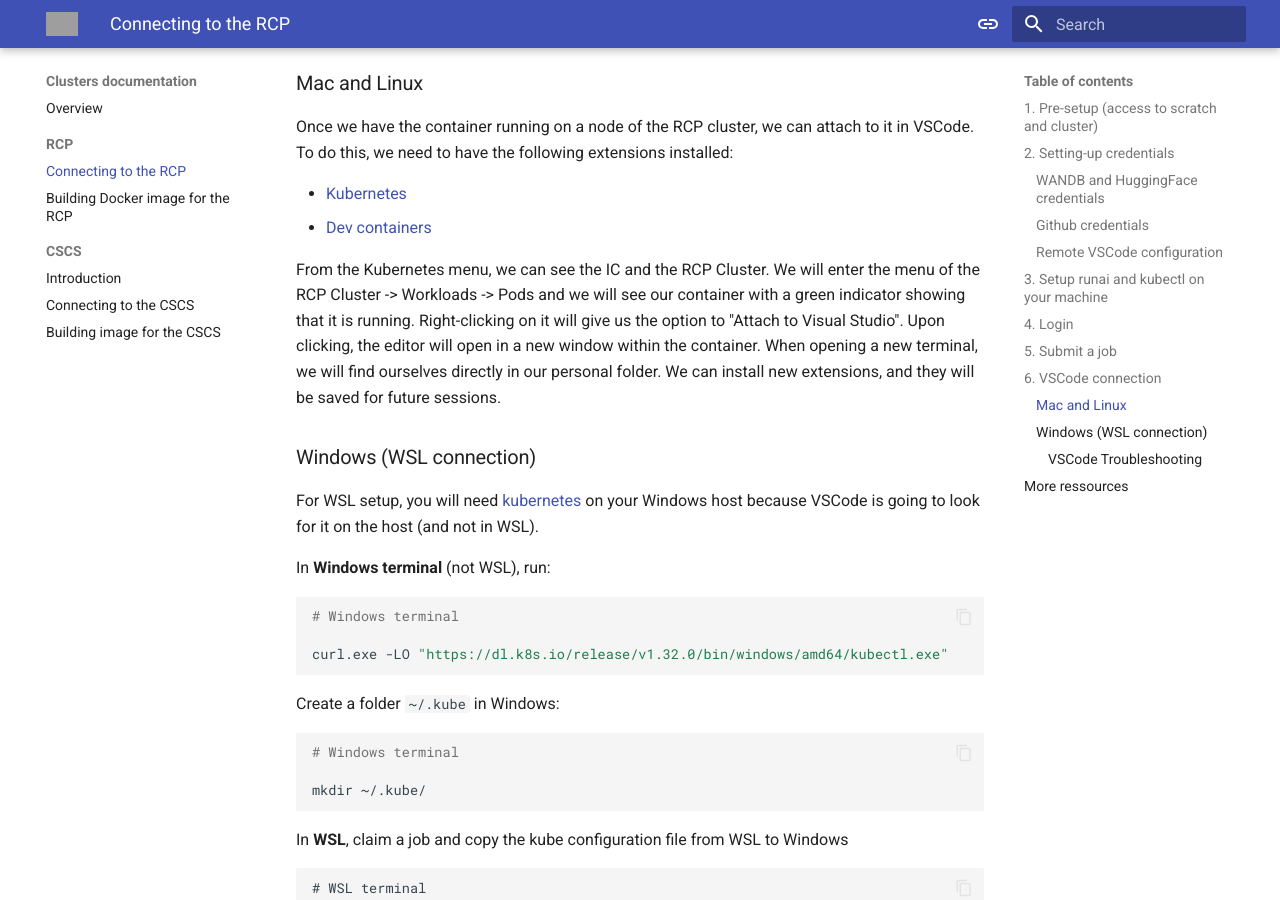
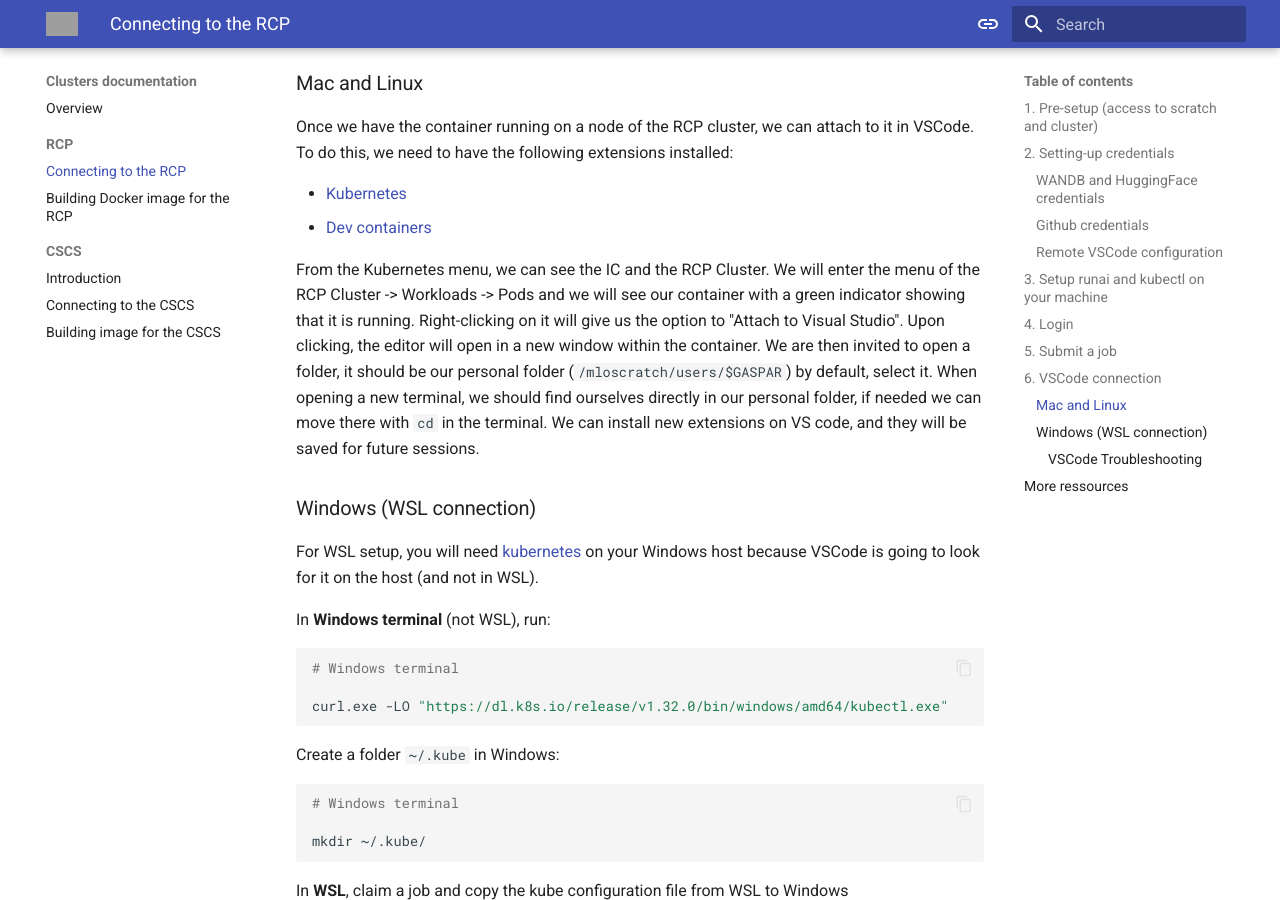
Before and after one commit to EPFLiGHT/LiGHT-doc, an MkDocs documentation site: the page built from docs/clusters/rcp.md, in a window 1280 px wide and 900 px high, scrolled down 5137 px. Built offline with MkDocs 1.6.1 and Material for MkDocs 9.7.7, drawn with Linux system fonts in a browser that asks for light colours; grey boxes are pictures that could not be loaded.

Commit message:
Improved documentation for VS code on RCP

```diff
--- a/docs/clusters/rcp.md
+++ b/docs/clusters/rcp.md
@@ -212,7 +212,7 @@ Once we have the container running on a node of the RCP cluster, we can attach t
 * [Kubernetes](https://marketplace.visualstudio.com/items?itemName=ms-kubernetes-tools.vscode-kubernetes-tools)
 * [Dev containers](https://marketplace.visualstudio.com/items?itemName=ms-vscode-remote.remote-containers)
 
-From the Kubernetes menu, we can see the IC and the RCP Cluster. We will enter the menu of the RCP Cluster -> Workloads -> Pods and we will see our container with a green indicator showing that it is running. Right-clicking on it will give us the option to "Attach to Visual Studio". Upon clicking, the editor will open in a new window within the container. When opening a new terminal, we will find ourselves directly in our personal folder. We can install new extensions, and they will be saved for future sessions.
+From the Kubernetes menu, we can see the IC and the RCP Cluster. We will enter the menu of the RCP Cluster -> Workloads -> Pods and we will see our container with a green indicator showing that it is running. Right-clicking on it will give us the option to "Attach to Visual Studio". Upon clicking, the editor will open in a new window within the container. We are then invited to open a folder, it should be our personal folder (`/mloscratch/users/$GASPAR`) by default, select it. When opening a new terminal, we should find ourselves directly in our personal folder, if needed we can move there with `cd` in the terminal. We can install new extensions on VS code, and they will be saved for future sessions.
 
 ### Windows (WSL connection)
 
```
